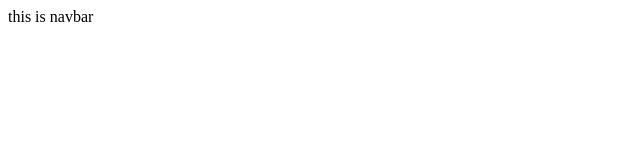
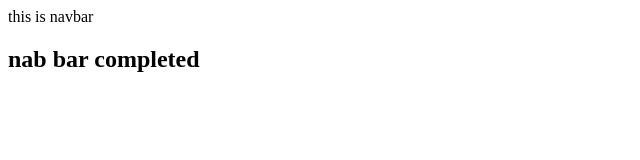
Before and after one commit to scary-rat/test, a plain HTML site: page git-advanced/index.html in a window 1280 px wide. Shown: the whole page, without its empty margins (0-640 px from the left). Drawn offline with Linux system fonts and the light colour scheme.

Commit message:
Navbar completed

```diff
--- a/git-advanced/index.html
+++ b/git-advanced/index.html
@@ -1 +1,5 @@
-<nav>this is navbar</nav>
+<nav>
+    this is navbar
+
+    <h2>nab bar completed</h2>
+</nav>
```
